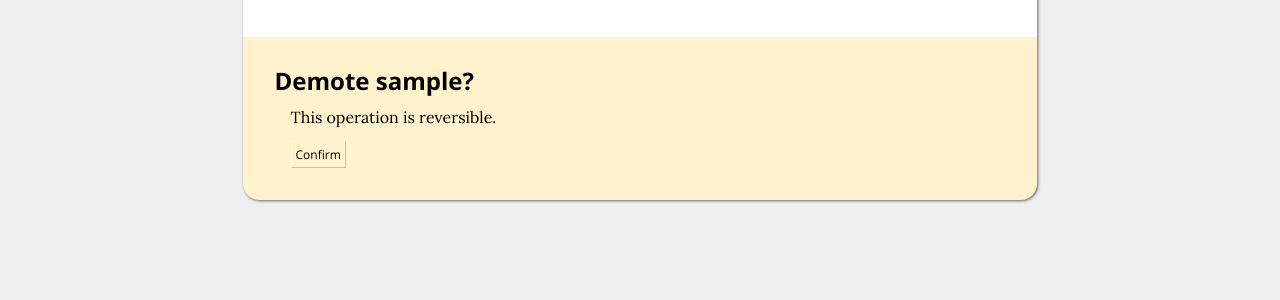
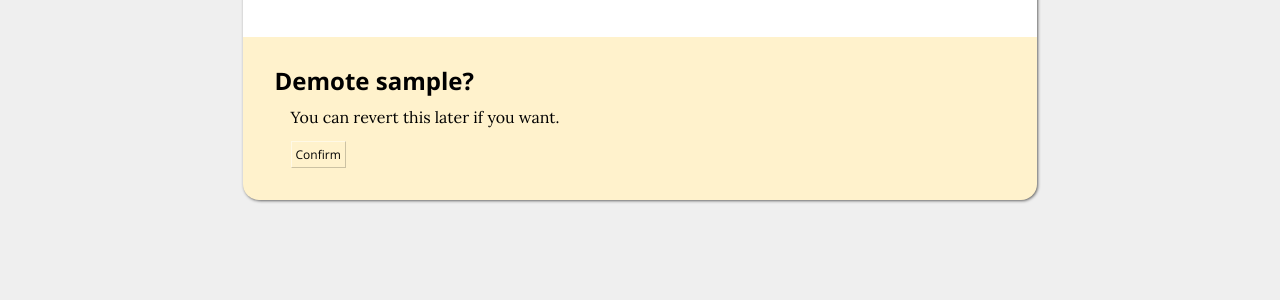
Before and after one commit to hashiprobr/beer, a Django app: page /user/demote/1/ in a window 1280 px wide. Shown: the part 139-439 px from the top of the page. Run offline with Django 3.2, Linux system fonts and the light colour scheme; the visitor is signed in with stand-in values (Sample User, id 1); data comes from the database, SQL or seed files in the repository; parts of the project's set-up code (start-up, migrations or seed data) failed here and were passed over; some web fonts are replaced.

Commit message:
Redesign change confirmation messages

```diff
--- a/malt/templates/malt/user_demote.html
+++ b/malt/templates/malt/user_demote.html
@@ -5,7 +5,7 @@
         Demote {{ user.get_username }}?
     </h2>
     <p>
-        This operation is reversible.
+        You can revert this later if you want.
     </p>
     <form method="post">
         {% csrf_token %}
--- a/malt/templates/malt/user_promote.html
+++ b/malt/templates/malt/user_promote.html
@@ -5,7 +5,7 @@
         Promote {{ user.get_username }}?
     </h2>
     <p>
-        This operation is reversible.
+        You can revert this later if you want.
     </p>
     <form method="post">
         {% csrf_token %}
```
